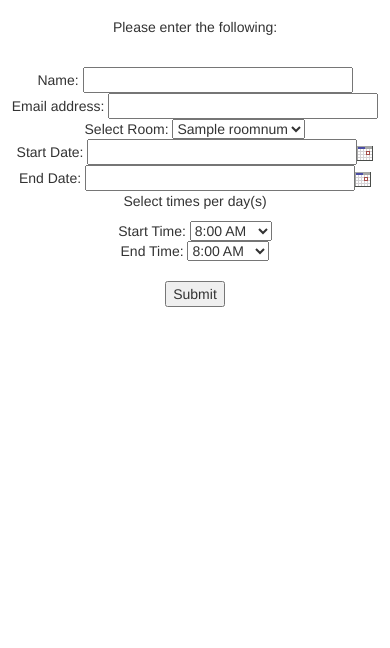
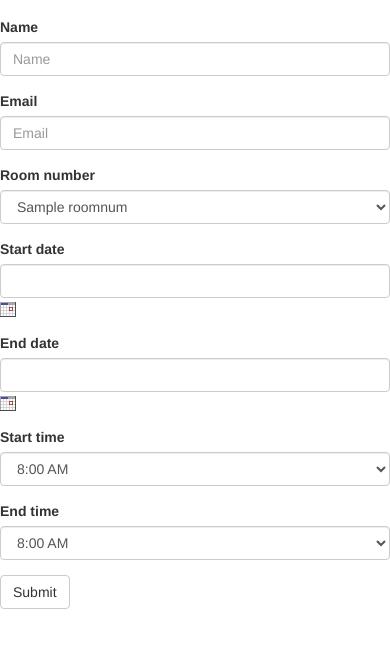
Before and after one commit to SCCapstone/RoomScheduling, a Python web app: template RoomSchedulerApp/templates/rooms.html in a window 390 px wide; the page is wider, and only the part inside the window is pictured. Shown: the part 55-703 px from the top of that part. Run offline with Jinja, Linux system fonts and the light colour scheme; the template is opened without the code that fills it: most values are stand-ins (such as "Sample title", 1, 10 or a date in 2020); some libraries are stand-ins or nearby versions.

Commit message:
Changed room request form to bootstrap

```diff
--- a/RoomSchedulerApp/templates/rooms.html
+++ b/RoomSchedulerApp/templates/rooms.html
@@ -9,29 +9,45 @@
 {% endblock %}
 
 {% block content %}
-    <div align="center" id="wmsg">
-
-    <p>Please enter the following: </p>
+	<form name="rsubmission" action="/rooms" method="post" class="form-horizontal" role="form">
+  <div class="form-group">
+    <label for="name" class="col-sm-2 control-label" name="name">Name</label>
+    <div class="col-sm-3">
+      <input type="text" class="form-control" id="name" name="name" placeholder="Name">
     </div>
-    <br  />
-
-    <div id="form" align="center">
-
- 	<form name="rsubmission" action="/rooms" method="post">
-	Name: <input type="text" name="name" id="name" size="30" /> <br />
-	Email address: <input type="text" name="email" id="email" size="30" /> <br />
-
-
- 	Select Room: <select name="roomtoselect" id="roomtoselect" onchange="">
+  </div>
+  <div class="form-group">
+    <label for="email" class="col-sm-2 control-label">Email</label>
+    <div class="col-sm-3">
+      <input type="email" class="form-control" id="email" name="email" placeholder="Email">
+    </div>
+  </div>
+  <div class="form-group">
+  <label for="roomtoselect" class="col-sm-2 control-label">Room number</label>
+  <div class="col-sm-3">
+  <select class="form-control" name="roomtoselect" id="roomtoselect">
   {% for num in nums %}
   <option name="roomnum" value="{{num.roomnum}}">{{num.roomnum}}</option>
   {% endfor %}
   </select>
- 	<br />
- 	Start Date: <input type="text" name="sdate" id="sdate" size="30"><a href="javascript:NewCal('sdate','ddmmyyyy')"><img src="images/cal.gif" width="16" height="16" border="0" alt="Pick a date"></a><br />
-    End Date: <input type="text" name="edate" id="edate" size="30"><a href="javascript:NewCal('edate','ddmmyyyy')"><img src="images/cal.gif" width="16" height="16" border="0" alt="Pick a date"></a><br />
-    <p>Select times per day(s) </p>
-    <div>Start Time: <select name="stime" id="stime">
+  </div>
+  </div>
+  <div class="form-group">
+  <label for="sdate" class="col-sm-2 control-label">Start date</label>
+  <div class="col-sm-3">
+   <input type="text" name="sdate" id="sdate" class="form-control"><a href="javascript:NewCal('sdate','ddmmyyyy')"><img src="images/cal.gif" width="16" height="16" border="0" alt="Pick a date"></a><br />
+  </div>
+  </div>
+  <div class="form-group">
+  <label for="edate" class="col-sm-2 control-label">End date</label>
+  <div class="col-sm-3">
+   <input type="text" name="edate" id="edate" class="form-control"><a href="javascript:NewCal('edate','ddmmyyyy')"><img src="images/cal.gif" width="16" height="16" border="0" alt="Pick a date"></a><br />
+  </div>
+  </div>
+  <div class="form-group">
+  <label for="stime" class="col-sm-2 control-label">Start time</label>
+  <div class="col-sm-3">
+  <select class="form-control" name="stime" id="stime">
       	<option name="time" value="8:00 AM">8:00 AM</option>
     	<option name="time" value="9:00 AM">9:00 AM</option>
     	<option name="time" value="10:00 AM">10:00 AM</option>
@@ -45,8 +61,13 @@
     	<option name="time" value="6:00 PM">6:00 PM</option>
     	<option name="time" value="7:00 PM">7:00 PM</option>
     	<option name="time" value="8:00 PM">8:00 PM</option>
-    </select><br /></div>
-    <div>End Time: <select name="etime" id="etime">
+  </select>
+  </div>
+  </div>
+  <div class="form-group">
+  <label for="etime" class="col-sm-2 control-label">End time</label>
+  <div class="col-sm-3">
+  <select class="form-control" name="etime" id="etime">
       	<option name="time" value="8:00 AM">8:00 AM</option>
     	<option name="time" value="9:00 AM">9:00 AM</option>
     	<option name="time" value="10:00 AM">10:00 AM</option>
@@ -60,8 +81,13 @@
     	<option name="time" value="6:00 PM">6:00 PM</option>
     	<option name="time" value="7:00 PM">7:00 PM</option>
     	<option name="time" value="8:00 PM">8:00 PM</option>
-    </select><br /></div>
-    <br />
-    <input type="submit" value="Submit" /> <br />
+  </select>
+  </div>
+  </div>
+  <div class="form-group">
+    <div class="col-sm-offset-2 col-sm-10">
+      <button type="submit" class="btn btn-default">Submit</button>
+    </div>
+  </div>
 </form>
 {% endblock %}
```
Lines whose indentation alone changed are shown as unchanged.
